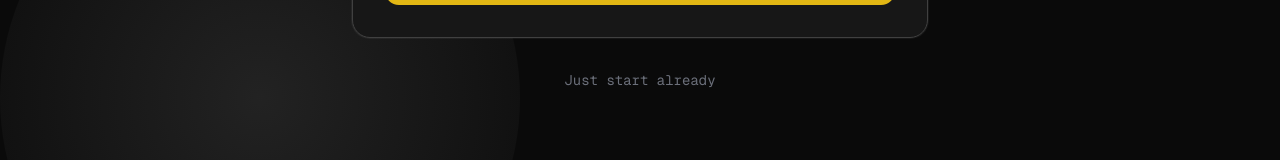
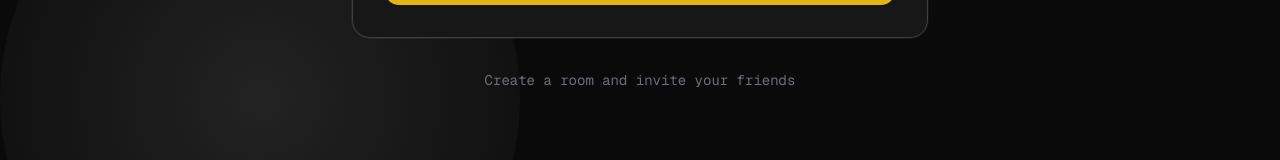
Before and after one commit to Aayush7105/clashkeys, a Next.js app: page /multiplayer in a window 1280 px wide. Shown: the part 538-698 px from the top of the page. Built offline with nearby package versions, Linux system fonts and the light colour scheme; no server answers.

Commit message:
animations added to multiplayer page

```diff
--- a/components/multiplayer/multiplayer-page.tsx
+++ b/components/multiplayer/multiplayer-page.tsx
@@ -205,7 +205,7 @@ export default function MultiplayerPage() {
         )}
         {mode == "create" && (
           <p className="text-center text-sm text-[#6b6f7a] font-mono">
-            Just start already
+            Create a room and invite your friends
           </p>
         )}
       </div>
```
